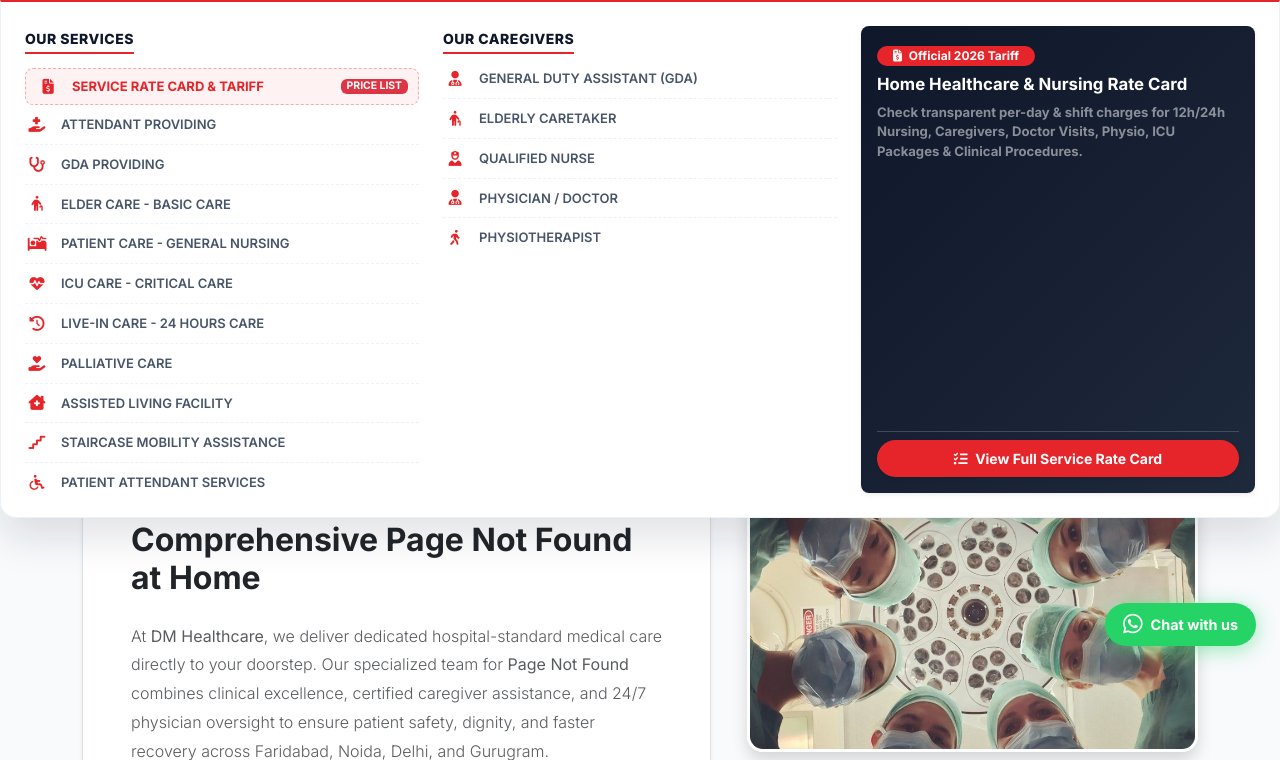
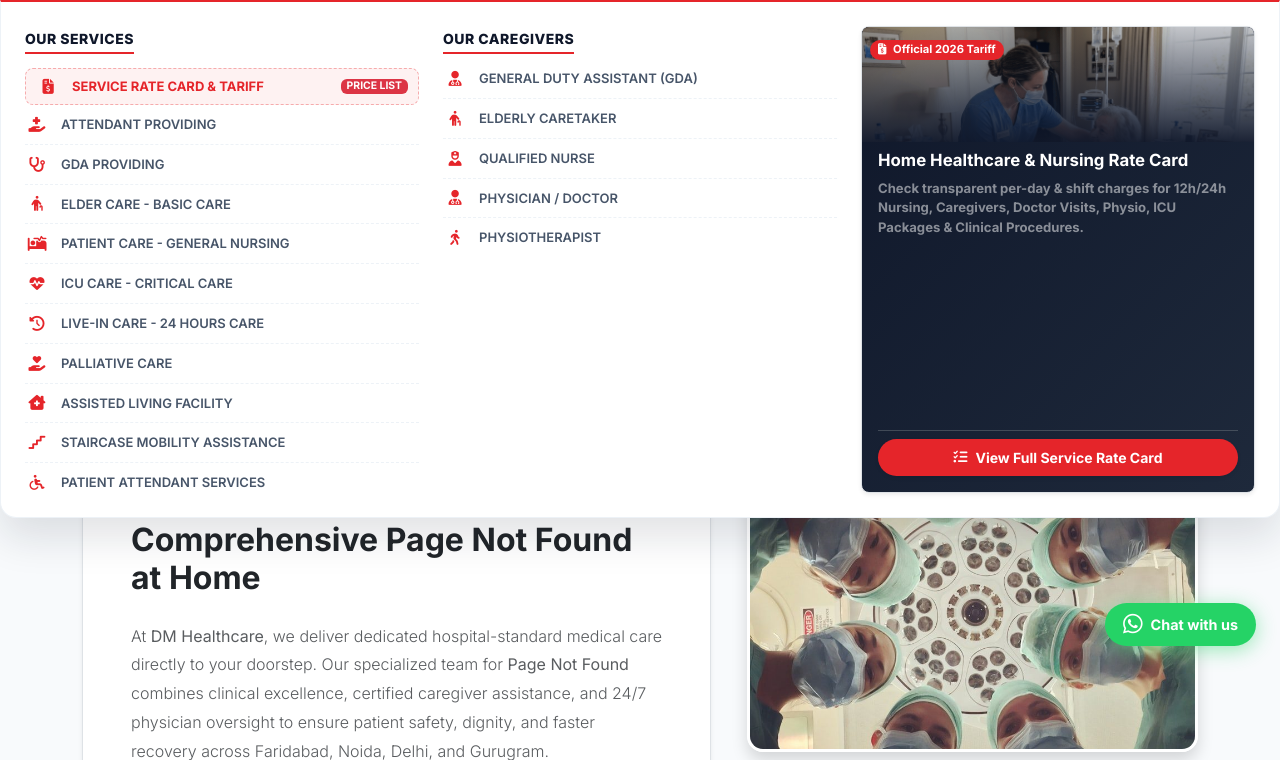
Before and after one commit to yugeshpandey22/Dmhealthcares, a PHP site: page /page.php in a window 1280 px wide, after a click on "HOME CARE". Shown: the part 130-890 px from the top of the page. Run offline with PHP 8.4, Linux system fonts and the light colour scheme; data comes from the database, SQL or seed files in the repository; some libraries are stand-ins or nearby versions.

Commit message:
Add real equipment and healthcare images to header Rate Card mega menu banner and homepage equipment cards

```diff
--- a/includes/header.php
+++ b/includes/header.php
@@ -574,16 +574,24 @@ $page_keywords_seo = isset($seo_keywords) && !empty($seo_keywords)
 
                                                 <!-- Column 3: Rate Card CTA Banner -->
                                                 <div class="col-lg-4 col-md-4 col-12 d-none d-md-block">
-                                                    <div class="rounded-3 overflow-hidden shadow-sm h-100 position-relative d-flex flex-column justify-content-between p-3" style="background: linear-gradient(135deg, #0f172a 0%, #1e293b 100%); color: #fff; min-height: 280px;">
+                                                    <div class="rounded-3 overflow-hidden shadow-sm h-100 position-relative d-flex flex-column justify-content-between border" style="background: linear-gradient(135deg, #0f172a 0%, #1e293b 100%); color: #fff; min-height: 290px;">
+                                                        <div class="position-relative" style="height: 115px; overflow: hidden; background: #0f172a;">
+                                                            <img src="assets/images/pages/medical_attendant.png" alt="Home Healthcare Rate Card" style="width: 100%; height: 100%; object-fit: cover; object-position: center 20%;" loading="lazy">
+                                                            <div style="position: absolute; inset: 0; background: linear-gradient(180deg, rgba(15, 23, 42, 0.25) 0%, rgba(15, 23, 42, 0.95) 100%);"></div>
+                                                            <div class="position-absolute top-0 start-0 m-2">
+                                                                <span class="badge bg-danger px-2 py-1 rounded-pill" style="background: #e5252a !important; font-size: 0.7rem;"><i class="fa-solid fa-file-invoice-dollar me-1"></i> Official 2026 Tariff</span>
+                                                            </div>
+                                                        </div>
+                                                        <div class="p-3 pt-2 d-flex flex-column flex-grow-1 justify-content-between">
                                                             <div>
-                                                            <span class="badge bg-danger mb-2 px-3 py-1 rounded-pill" style="background: #e5252a !important;"><i class="fa-solid fa-file-invoice-dollar me-1"></i> Official 2026 Tariff</span>
                                                                 <h6 class="fw-bold text-white mb-2" style="font-size: 1.05rem;">Home Healthcare & Nursing Rate Card</h6>
                                                                 <p class="small text-white-50 mb-3" style="font-size: 0.82rem; line-height: 1.5;">Check transparent per-day & shift charges for 12h/24h Nursing, Caregivers, Doctor Visits, Physio, ICU Packages & Clinical Procedures.</p>
                                                             </div>
                                                             <div class="pt-2 border-top border-secondary border-opacity-50">
-                                                            <a href="rate-cards" class="btn btn-danger btn-sm rounded-pill fw-bold w-100 py-2 shadow-sm" style="background-color: #e5252a; border: none;">
+                                                                <a href="rate-cards" class="btn btn-danger btn-sm rounded-pill fw-bold w-100 py-2 shadow-sm d-inline-flex align-items-center justify-content-center gap-1" style="background-color: #e5252a; border: none;">
                                                                     <i class="fa-solid fa-list-check me-1"></i> View Full Service Rate Card
                                                                 </a>
+                                                            </div>
                                                         </div>
                                                     </div>
                                                 </div>
```
Also changed, not shown: components/medical_equipment.php (+23 -17 lines). Lines whose indentation alone changed are shown as unchanged.
